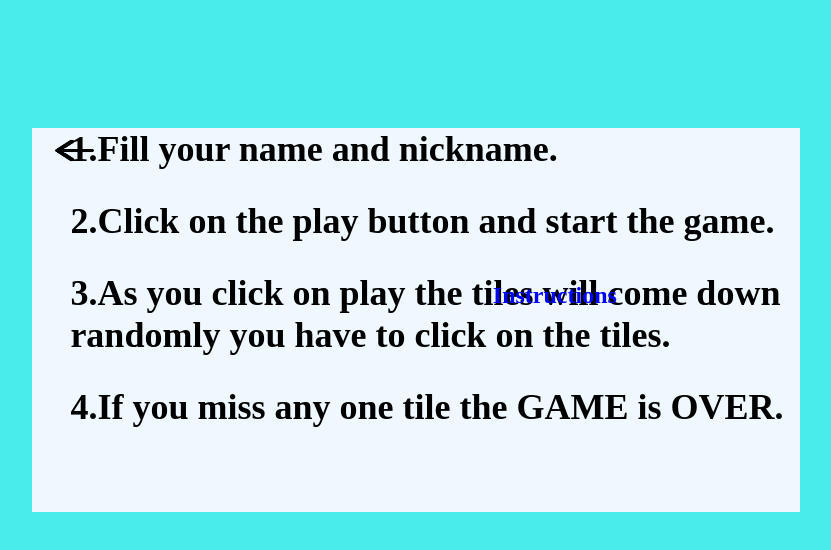
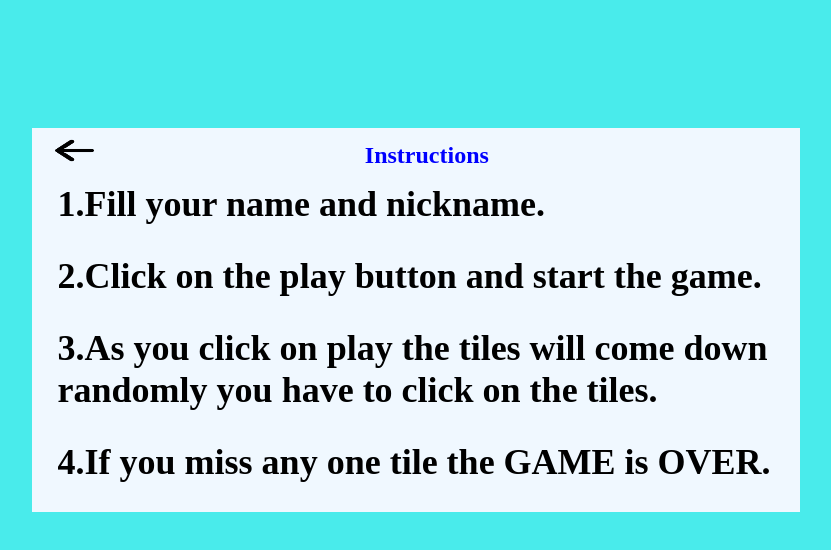
Before and after one commit to omjadhav1910/Piano-tiles, a plain HTML site: page piano tiles/instruction.html in a window 1280 px wide. Shown: the whole page, without its empty margins (232-1063 px from the left). Drawn offline with Linux system fonts and the light colour scheme.

Commit message:
om jadhav

```diff
--- a/piano tiles/instruction.html
+++ b/piano tiles/instruction.html
@@ -26,16 +26,16 @@
           .title{
 
             color: blue;
-            margin-top: 10vw;
-            margin-left: 37vw;
+            margin-top: -1vw;
             position: absolute;
-            margin-left: 36vw;
-    padding-top: 0.5vw;
+            margin-left: 26vw;
+            padding-top: 0.5vw;
 
           }
           .content{
             justify-content: flex-start;
-            padding-left: 3vw;
+            padding-left: 2vw;
+            padding-top: 2vw;
             font-size: x-large;
           }
 
@@ -75,8 +75,8 @@
             height: 200vw;
             width: 75vw;
             margin-left: 12vw;
-            margin-top: 10vw;
-            position: absolute;
+            margin-top: 14vw;
+            position: relative;
             background-color: aliceblue;
           }
 
```
Also changed, not shown: index.html (+1 -1 lines), 1 other file.
